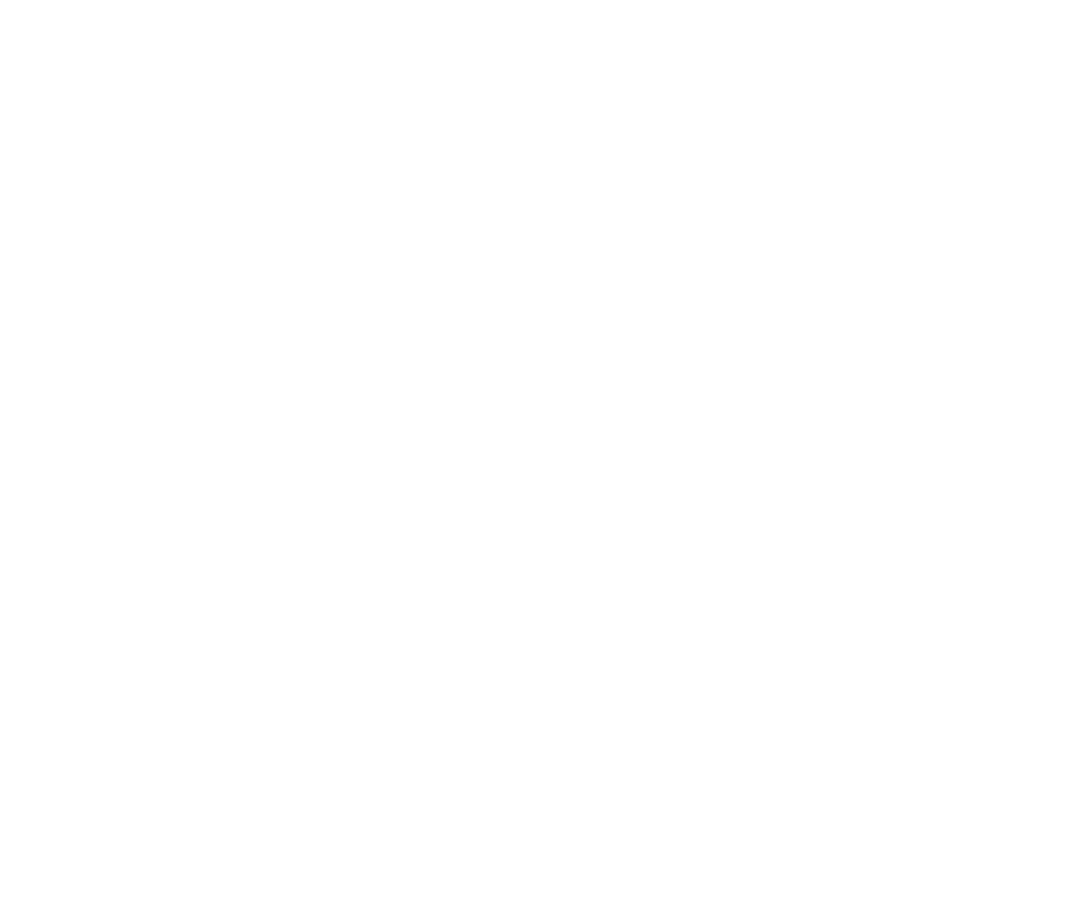
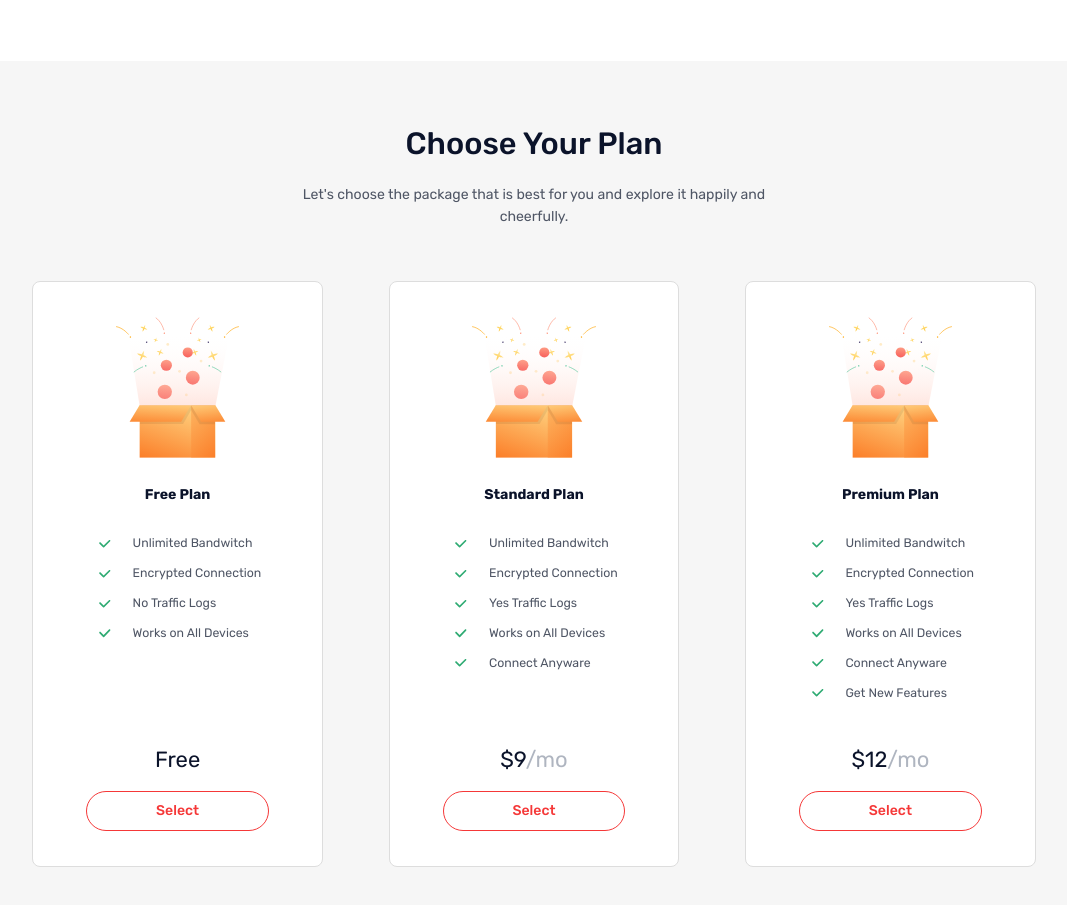
Before and after one commit to lawrencelucky/vpn-landing-page, a React (Create React App) app: page / in a window 1280 px wide. Shown: the part 1085-1990 px from the top of the page, without its empty margins (106-1173 px from the left). Before the commit the page ends 1146 px from the top, so only its background shows below. Built offline with nearby package versions, Linux system fonts and the light colour scheme.

Commit message:
feat: adding the pricing

```diff
--- a/src/App.js
+++ b/src/App.js
@@ -2,6 +2,7 @@ import Features from './components/Features';
 import Header from './components/Header';
 import Hero from './components/Hero';
 import Info from './components/Info';
+import Pricing from './components/Pricing';
 
 function App() {
   return (
@@ -10,6 +11,7 @@ function App() {
       <Hero />
       <Info />
       <Features />
+      <Pricing />
     </>
   );
 }
--- a/src/components/Features.jsx
+++ b/src/components/Features.jsx
@@ -23,7 +23,7 @@ const Features = () => {
           <li className='flex items-center mb-[1.6rem]'>
             <img src={CheckMark} alt='check-icon' className='w-[2.4rem]' />
             <span className='text-sm ml-[1rem]'>
-              Powerfull online protection.
+              Powerful online protection.
             </span>
           </li>
           <li className='flex items-center mb-[1.6rem]'>
--- /dev/null
+++ b/src/components/Pricing.jsx
@@ -0,0 +1,91 @@
+import PricingCard from './PricingCard';
+
+import Check from '../assets/images/check.svg';
+
+const Pricing = () => {
+  return (
+    <div className='bg-other-grayBg'>
+      <div className='section px-[2rem] py-[4rem] md:px-[15rem] md:py-[7rem] flex flex-col'>
+        <h2 className='text-lg md:text-xl font-medium mb-[2rem] text-center text-primary-darkText'>
+          Choose Your Plan
+        </h2>
+        <div className='flex justify-center'>
+          <p className='text-center md:w-[50%] mb-[4rem] md:mb-[6rem]'>
+            Let's choose the package that is best for you and explore it happily
+            and cheerfully.
+          </p>
+        </div>
+        <div className='flex flex-wrap justify-center lg:justify-between'>
+          <PricingCard plan='Free'>
+            <div className='flex items-center mb-[1rem]'>
+              <img src={Check} alt='check' className='w-[2.4rem]' />
+              <p className='text-sm ml-[2rem]'>Unlimited Bandwitch</p>
+            </div>
+            <div className='flex items-center mb-[1rem]'>
+              <img src={Check} alt='check' className='w-[2.4rem]' />
+              <p className='text-sm ml-[2rem]'>Encrypted Connection</p>
+            </div>
+            <div className='flex items-center mb-[1rem]'>
+              <img src={Check} alt='check' className='w-[2.4rem]' />
+              <p className='text-sm ml-[2rem]'>No Traffic Logs</p>
+            </div>
+            <div className='flex items-center mb-[1rem]'>
+              <img src={Check} alt='check' className='w-[2.4rem]' />
+              <p className='text-sm ml-[2rem]'>Works on All Devices</p>
+            </div>
+          </PricingCard>
+          <PricingCard plan='Standard' price='9'>
+            <div className='flex items-center mb-[1rem]'>
+              <img src={Check} alt='check' className='w-[2.4rem]' />
+              <p className='text-sm ml-[2rem]'>Unlimited Bandwitch</p>
+            </div>
+            <div className='flex items-center mb-[1rem]'>
+              <img src={Check} alt='check' className='w-[2.4rem]' />
+              <p className='text-sm ml-[2rem]'>Encrypted Connection</p>
+            </div>
+            <div className='flex items-center mb-[1rem]'>
+              <img src={Check} alt='check' className='w-[2.4rem]' />
+              <p className='text-sm ml-[2rem]'>Yes Traffic Logs</p>
+            </div>
+            <div className='flex items-center mb-[1rem]'>
+              <img src={Check} alt='check' className='w-[2.4rem]' />
+              <p className='text-sm ml-[2rem]'>Works on All Devices</p>
+            </div>
+            <div className='flex items-center'>
+              <img src={Check} alt='check' className='w-[2.4rem]' />
+              <p className='text-sm ml-[2rem]'>Connect Anyware</p>
+            </div>
+          </PricingCard>
+          <PricingCard plan='Premium' price='12'>
+            <div className='flex items-center mb-[1rem]'>
+              <img src={Check} alt='check' className='w-[2.4rem]' />
+              <p className='text-sm ml-[2rem]'>Unlimited Bandwitch</p>
+            </div>
+            <div className='flex items-center mb-[1rem]'>
+              <img src={Check} alt='check' className='w-[2.4rem]' />
+              <p className='text-sm ml-[2rem]'>Encrypted Connection</p>
+            </div>
+            <div className='flex items-center mb-[1rem]'>
+              <img src={Check} alt='check' className='w-[2.4rem]' />
+              <p className='text-sm ml-[2rem]'>Yes Traffic Logs</p>
+            </div>
+            <div className='flex items-center mb-[1rem]'>
+              <img src={Check} alt='check' className='w-[2.4rem]' />
+              <p className='text-sm ml-[2rem]'>Works on All Devices</p>
+            </div>
+            <div className='flex items-center mb-[1rem]'>
+              <img src={Check} alt='check' className='w-[2.4rem]' />
+              <p className='text-sm ml-[2rem]'>Connect Anyware</p>
+            </div>
+            <div className='flex items-center'>
+              <img src={Check} alt='check' className='w-[2.4rem]' />
+              <p className='text-sm ml-[2rem]'>Get New Features</p>
+            </div>
+          </PricingCard>
+        </div>
+      </div>
+    </div>
+  );
+};
+
+export default Pricing;
--- /dev/null
+++ b/src/components/PricingCard.jsx
@@ -0,0 +1,31 @@
+import PricingIllustration from '../assets/images/pricing-illustration.svg';
+
+const PricingCard = ({ plan, children, price }) => {
+  return (
+    <div className='bg-other-white border border-other-line rounded p-[3rem] md:px-[6rem] md:py-[4rem] max-w-[33rem] w-full flex flex-col justify-between mb-[3rem] mr-[3rem] lg:mr-0 lg:mb-0'>
+      <div className='flex flex-col items-center'>
+        <img
+          src={PricingIllustration}
+          alt='pricing'
+          className='max-w-[14rem] w-full'
+        />
+        <p className='font-bold my-[3rem] text-center text-primary-darkText'>
+          {plan} Plan
+        </p>
+        <div>{children}</div>
+      </div>
+
+      <div className='flex flex-col items-center mt-[5rem]'>
+        <h3 className='text-lg text-primary-darkText mb-[2rem]'>
+          {plan === 'Free' ? 'Free' : `$${price}`}
+          {plan !== 'Free' && (
+            <span className='text-primary-lightText'>/mo</span>
+          )}
+        </h3>
+        <button className='btn-outline w-full'>Select</button>
+      </div>
+    </div>
+  );
+};
+
+export default PricingCard;
--- a/tailwind.config.js
+++ b/tailwind.config.js
@@ -24,6 +24,7 @@ module.exports = {
         lightRed: '#FFECEC',
         line: '#DDDDDD',
         white: '#FFFFFF',
+        grayBg: '#F6F6F6',
       },
     },
     borderRadius: {
```
Also changed, not shown: src/assets/images/check.svg (added), src/assets/images/pricing-illustration.svg (added).
